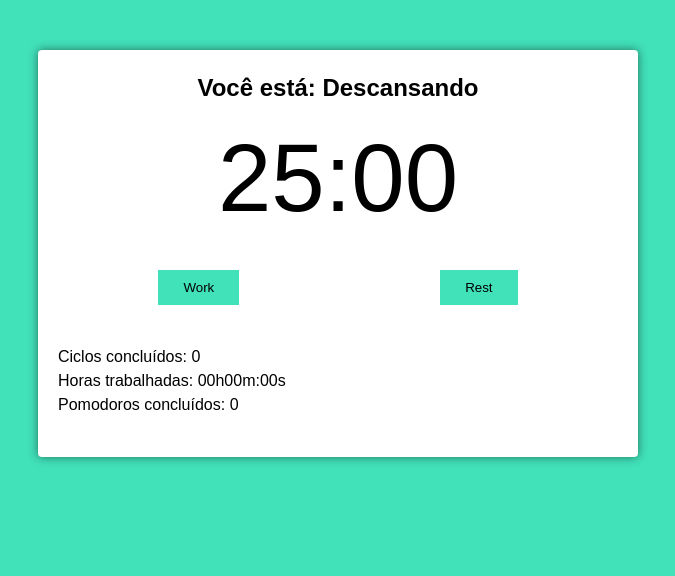
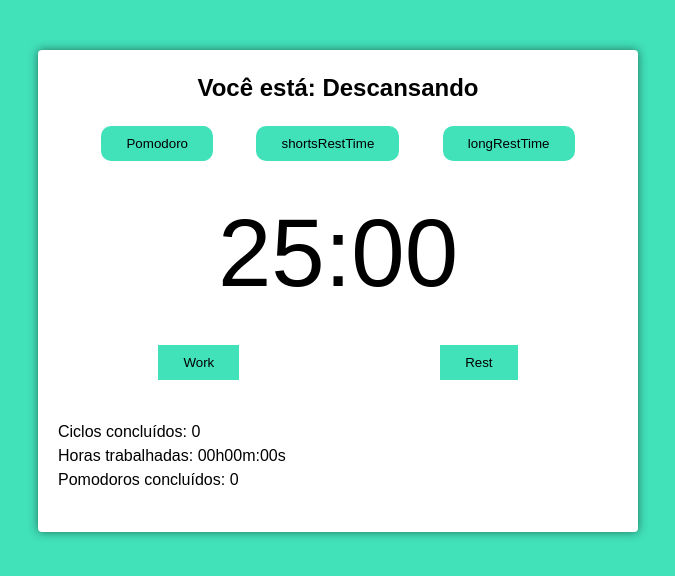
Before and after one commit to Mathh19/App-Pomodoro, a React (Create React App) app: page / in a window 1280 px wide. Shown: the top 576 px of the page, without its empty margins (302-977 px from the left). Built offline with nearby package versions, Linux system fonts and the light colour scheme; the HTML template or start-up script is replaced by a standard one.

Commit message:
adicionado funcoes de exibicao para cada tempo

```diff
--- a/src/components/pomodoro-timer.tsx
+++ b/src/components/pomodoro-timer.tsx
@@ -24,6 +24,7 @@ export function PomodoroTimer(props: Props): JSX.Element {
   const [timeCouting, setTimeCounting] = useState(false);
   const [working, setWorking] = useState(false);
   const [resting, setResting] = useState(false);
+  const [clickedButton, setClickedButton] = useState(false);
   const [cyclesQtdManager, setCyclesQtdManager] = useState(
     new Array(props.cycles - 1).fill(true),
   );
@@ -78,6 +79,57 @@ export function PomodoroTimer(props: Props): JSX.Element {
     ],
   );
 
+  const displayMainTime = useCallback(() => {
+    let verifyDisplay = false;
+    if (working) {
+      verifyDisplay = window.confirm(
+        'O pomodoro está em execução, deseja mesmo mudar a exibição do pomodoro ? (Isso não irá resetar o tempo de horas trabalhadas)',
+      );
+      if (verifyDisplay === true) {
+        setClickedButton(true);
+        // setTimeCounting(false);
+        clickedButton;
+        setMainTime(props.pomodoroTime);
+      }
+    } else {
+      setMainTime(props.pomodoroTime);
+    }
+  }, [working, setClickedButton, setMainTime]);
+
+  const displayBreakTime = useCallback(() => {
+    let verifyDisplay = false;
+    if (working) {
+      verifyDisplay = window.confirm(
+        'O pomodoro está em execução, deseja mesmo mudar a exibição do pomodoro ? (Isso não irá resetar o tempo de horas trabalhadas)',
+      );
+      if (verifyDisplay === true) {
+        setClickedButton(true);
+        // setTimeCounting(false);
+        clickedButton;
+        setMainTime(props.shortsRestTime);
+      }
+    } else {
+      setMainTime(props.shortsRestTime);
+    }
+  }, [working, setClickedButton, setMainTime]);
+
+  const displayLongBreak = useCallback(() => {
+    let verifyDisplay = false;
+    if (working) {
+      verifyDisplay = window.confirm(
+        'O pomodoro está em execução, deseja mesmo mudar a exibição do pomodoro ? (Isso não irá resetar o tempo de horas trabalhadas)',
+      );
+      if (verifyDisplay === true) {
+        setClickedButton(true);
+        // setTimeCounting(false);
+        clickedButton;
+        setMainTime(props.longRestTime);
+      }
+    } else {
+      setMainTime(props.longRestTime);
+    }
+  }, [working, setClickedButton, setMainTime]);
+
   useEffect(() => {
     if (working) document.body.classList.add('working');
     if (resting) document.body.classList.remove('working');
@@ -111,6 +163,23 @@ export function PomodoroTimer(props: Props): JSX.Element {
   return (
     <div className="pomodoro">
       <h2>Você está: {working ? 'Trabalhando' : 'Descansando'}</h2>
+      <div className="bar-times">
+        <div>
+          <Button text="Pomodoro" onClick={() => displayMainTime()}></Button>
+        </div>
+        <div>
+          <Button
+            text="shortsRestTime"
+            onClick={() => displayBreakTime()}
+          ></Button>
+        </div>
+        <div>
+          <Button
+            text="longRestTime"
+            onClick={() => displayLongBreak()}
+          ></Button>
+        </div>
+      </div>
       <Timer mainTime={mainTime} />
       <div className="controls">
         <Button text="Work" onClick={() => configureWork()}></Button>
--- a/src/index.css
+++ b/src/index.css
@@ -67,3 +67,13 @@ body {
 .pomodoro .details {
   margin: 20px 0;
 }
+
+.bar-times {
+  display: flex;
+  flex-direction: row;
+  justify-content: space-evenly;
+}
+
+.bar-times button {
+  border-radius: 10px;
+}
```
